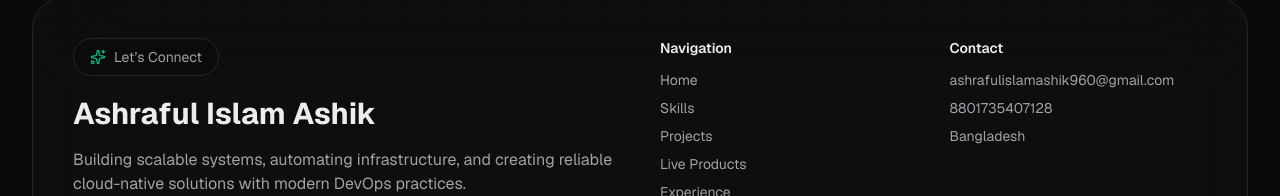
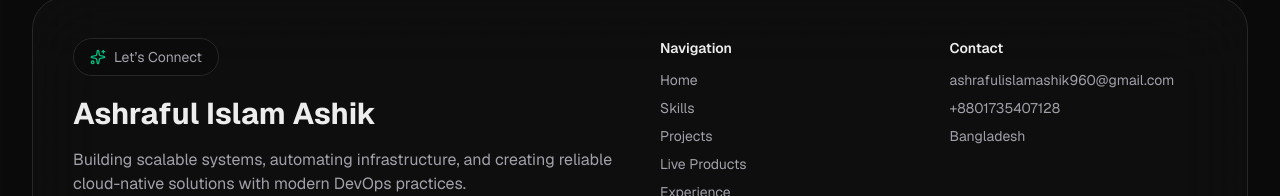
Before and after one commit to ashraful2430/DevOps-Protfolio, a Next.js app: page / in a window 1280 px wide. Shown: the part 11159-11355 px from the top of the page. Built offline with nearby package versions, Linux system fonts and the light colour scheme.

Commit message:
update personalInfo phone and footer

```diff
--- a/components/Footer.tsx
+++ b/components/Footer.tsx
@@ -199,9 +199,7 @@ export default function Footer() {
                 </h4>
                 <div className="space-y-2 text-sm text-muted-foreground">
                   <p>{personalInfo.email}</p>
-                  {"phone" in personalInfo && personalInfo.phone && (
-                    <p>{personalInfo.phone}</p>
-                  )}
+                  {personalInfo.phone ? <p>{personalInfo.phone}</p> : null}
                   <p>Bangladesh</p>
                 </div>
               </div>
--- a/lib/data.ts
+++ b/lib/data.ts
@@ -35,7 +35,7 @@ export const personalInfo = {
     "I am a DevOps Engineer with hands-on experience in cloud infrastructure, automation, container orchestration, monitoring, and deployment workflows. I enjoy building reliable systems, automating delivery pipelines, and improving platform visibility using AWS, Docker, Kubernetes, Terraform, Ansible, CI/CD, Prometheus, Grafana, Linux, and Nginx.",
   company: "SDB IT",
   location: "Dhaka, Bangladesh",
-  phone: +8801735407128,
+  phone: "+8801735407128",
   email: "ashrafulislamashik960@gmail.com",
   github: "https://github.com/ashraful2430",
   linkedin: "https://www.linkedin.com/in/ashraful-islam-ashik-7085a22a0/",
```
